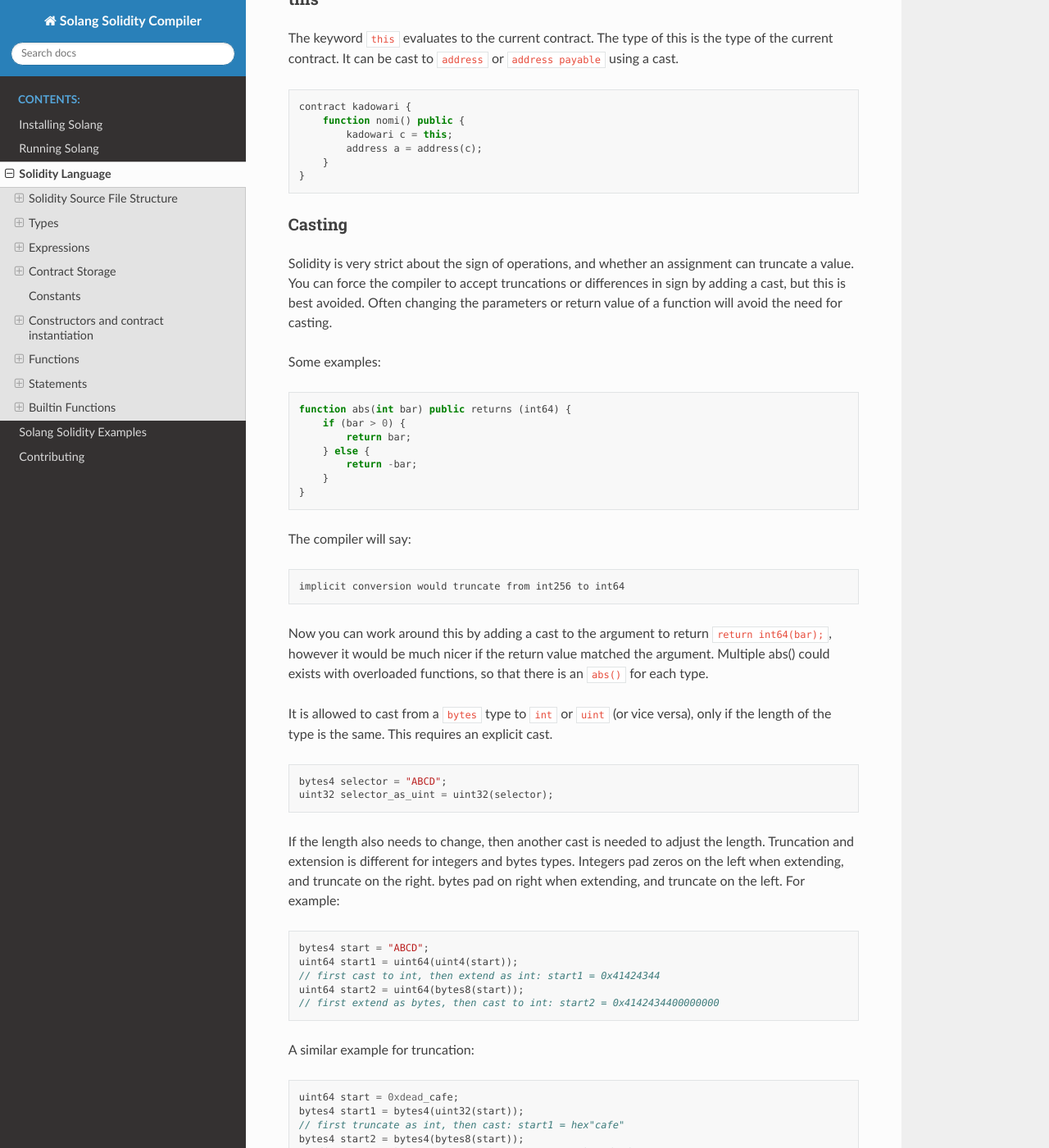
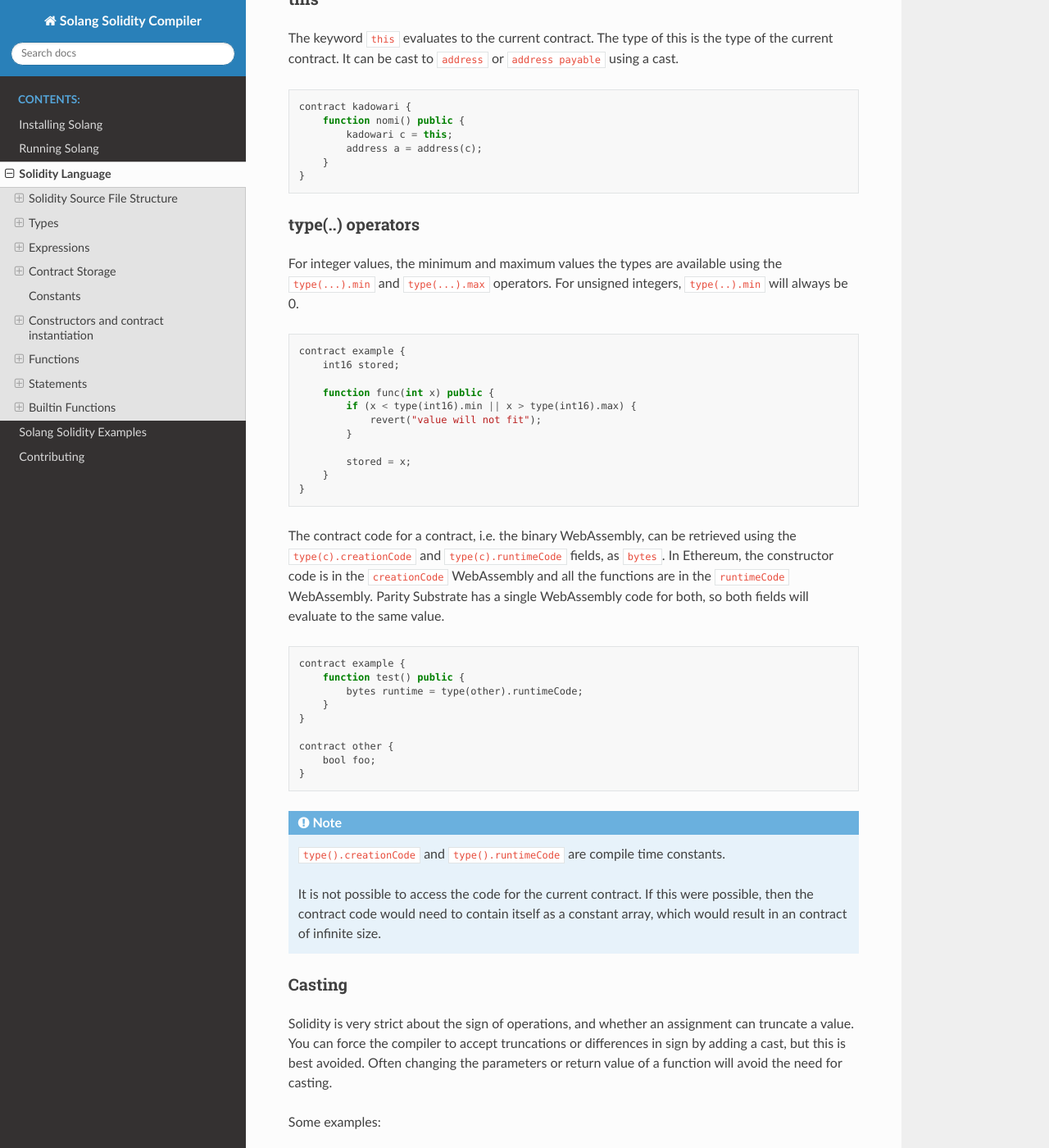
Before and after one commit to hyperledger-solang/solang, a Sphinx documentation site: the page built from docs/language.rst, in a window 1280 px wide and 1400 px high, scrolled down 18136 px. Shown: the whole window at 82% size. Built offline with Sphinx 7.4.7 and the Read the Docs theme 2.0.0, drawn with Linux system fonts in a browser that asks for light colours.

Commit message:
Document type() operators
Signed-off-by: Sean Young <sean@mess.org>

```diff
--- a/docs/language.rst
+++ b/docs/language.rst
@@ -946,6 +946,52 @@ current contract. It can be cast to ``address`` or ``address payable`` using a c
         }
     }
 
+type(..) operators
+__________________
+
+For integer values, the minimum and maximum values the types are available using the
+``type(...).min`` and ``type(...).max`` operators. For unsigned integers, ``type(..).min``
+will always be 0.
+
+.. code-block:: javascript
+
+    contract example {
+        int16 stored;
+
+        function func(int x) public {
+            if (x < type(int16).min || x > type(int16).max) {
+                revert("value will not fit");
+            }
+
+            stored = x;
+        }
+    }
+
+The contract code for a contract, i.e. the binary WebAssembly, can be retrieved using the
+``type(c).creationCode`` and ``type(c).runtimeCode`` fields, as ``bytes``. In Ethereum,
+the constructor code is in the ``creationCode`` WebAssembly and all the functions are in
+the ``runtimeCode`` WebAssembly. Parity Substrate has a single WebAssembly code for both,
+so both fields will evaluate to the same value.
+
+.. code-block:: javascript
+
+    contract example {
+        function test() public {
+            bytes runtime = type(other).runtimeCode;
+        }
+    }
+
+    contract other {
+        bool foo;
+    }
+
+.. note::
+    ``type().creationCode`` and ``type().runtimeCode`` are compile time constants.
+
+    It is not possible to access the code for the current contract. If this were possible,
+    then the contract code would need to contain itself as a constant array, which would
+    result in an contract of infinite size.
+
 Casting
 _______
 
```
